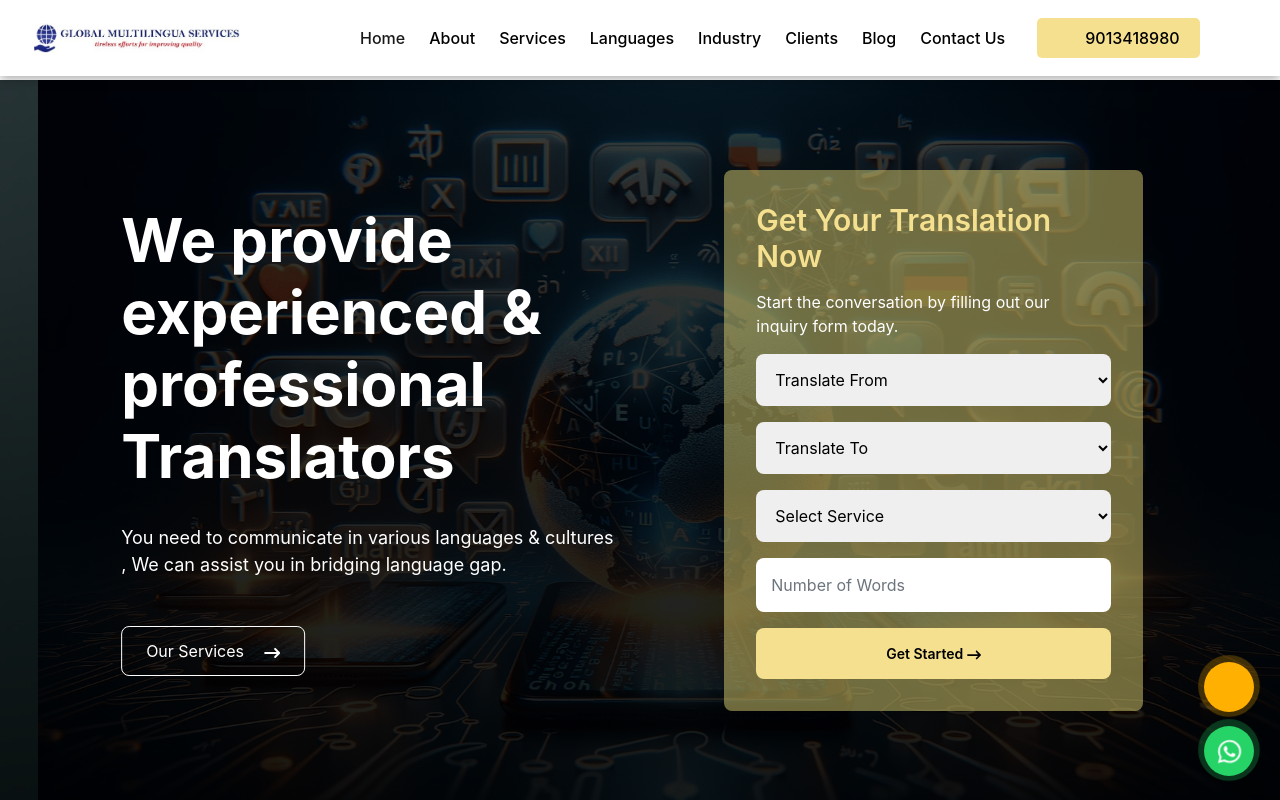
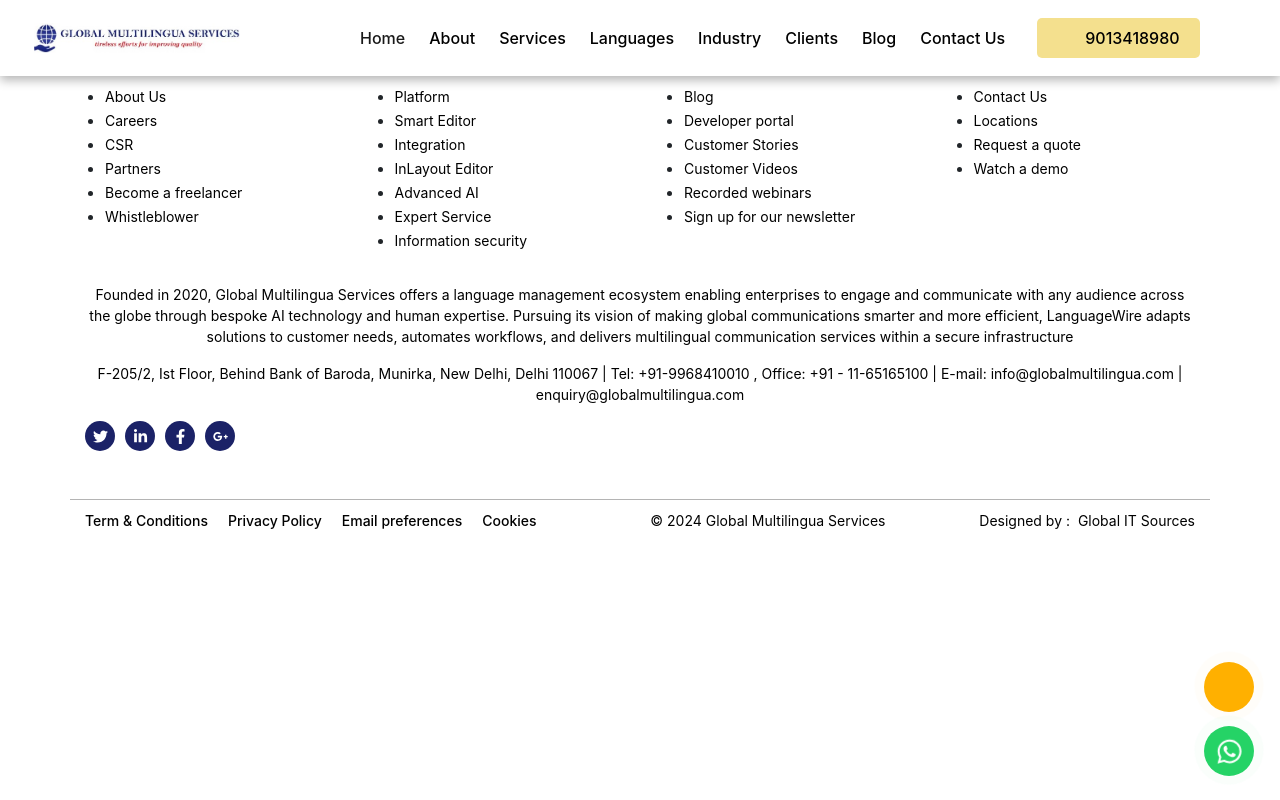
Before and after one commit to ShabbeerLio/global-multi-lingua, a React (Create React App) app: page / in a window 1280 px wide. Shown: the top 800 px of the page. Built offline with nearby package versions, Linux system fonts and the light colour scheme.

Commit message:
home page completed

```diff
--- a/src/App.js
+++ b/src/App.js
@@ -12,7 +12,7 @@
       <BrowserRouter>
         <Navbar />
         <Routes>
-          <Route path="/" exact element={<Home />} />
+          <Route path="/gmls" exact element={<Home />} />
           {/* <Route path="/blogs/" exact element={<Blogs />} />
           <Route path="/blogs/:pathName" exact element={<BlogDetails />} /> */}
         </Routes>
```
Also changed, not shown: 1 other file (tests, documents, lock files or other folders).
